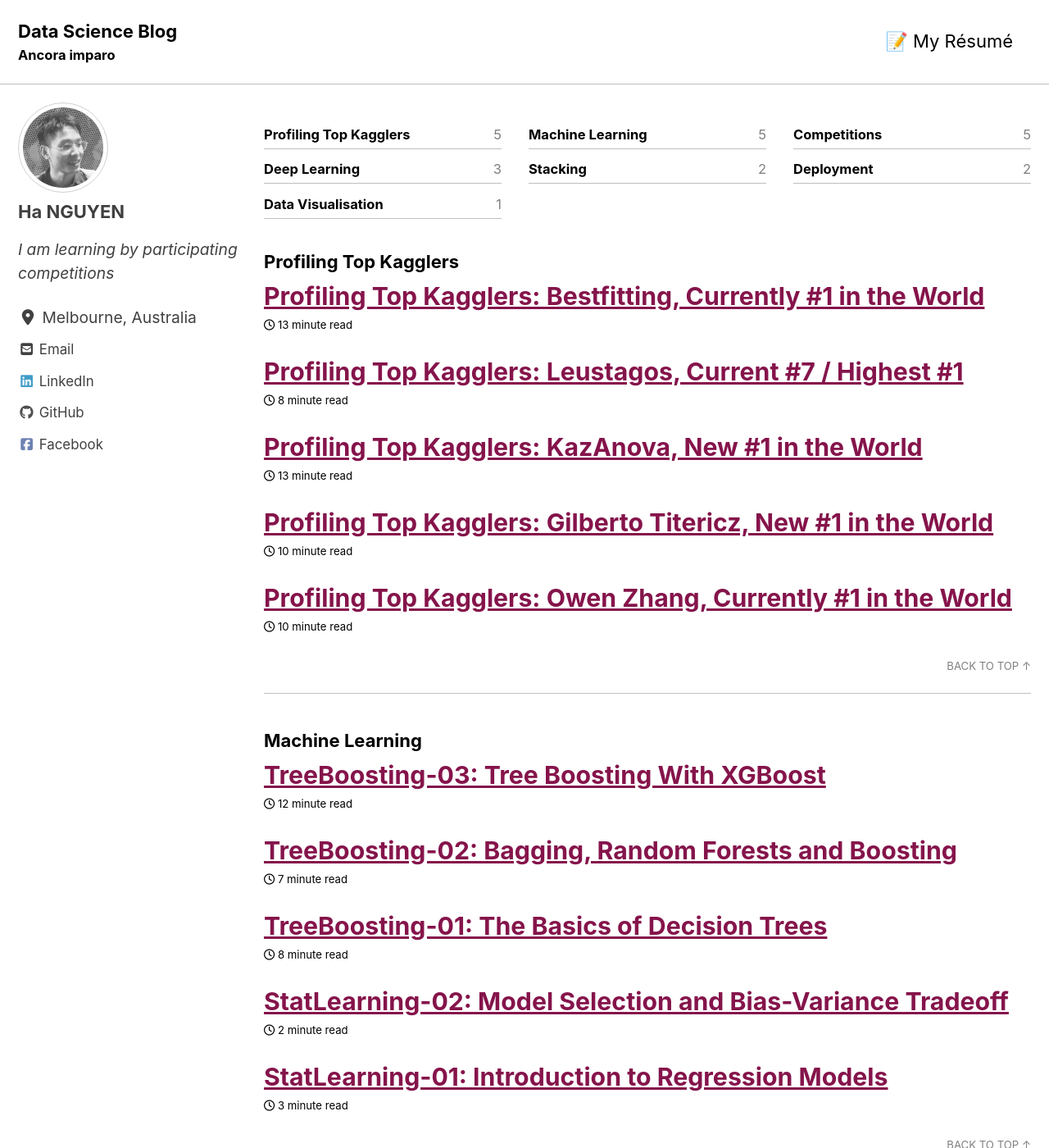
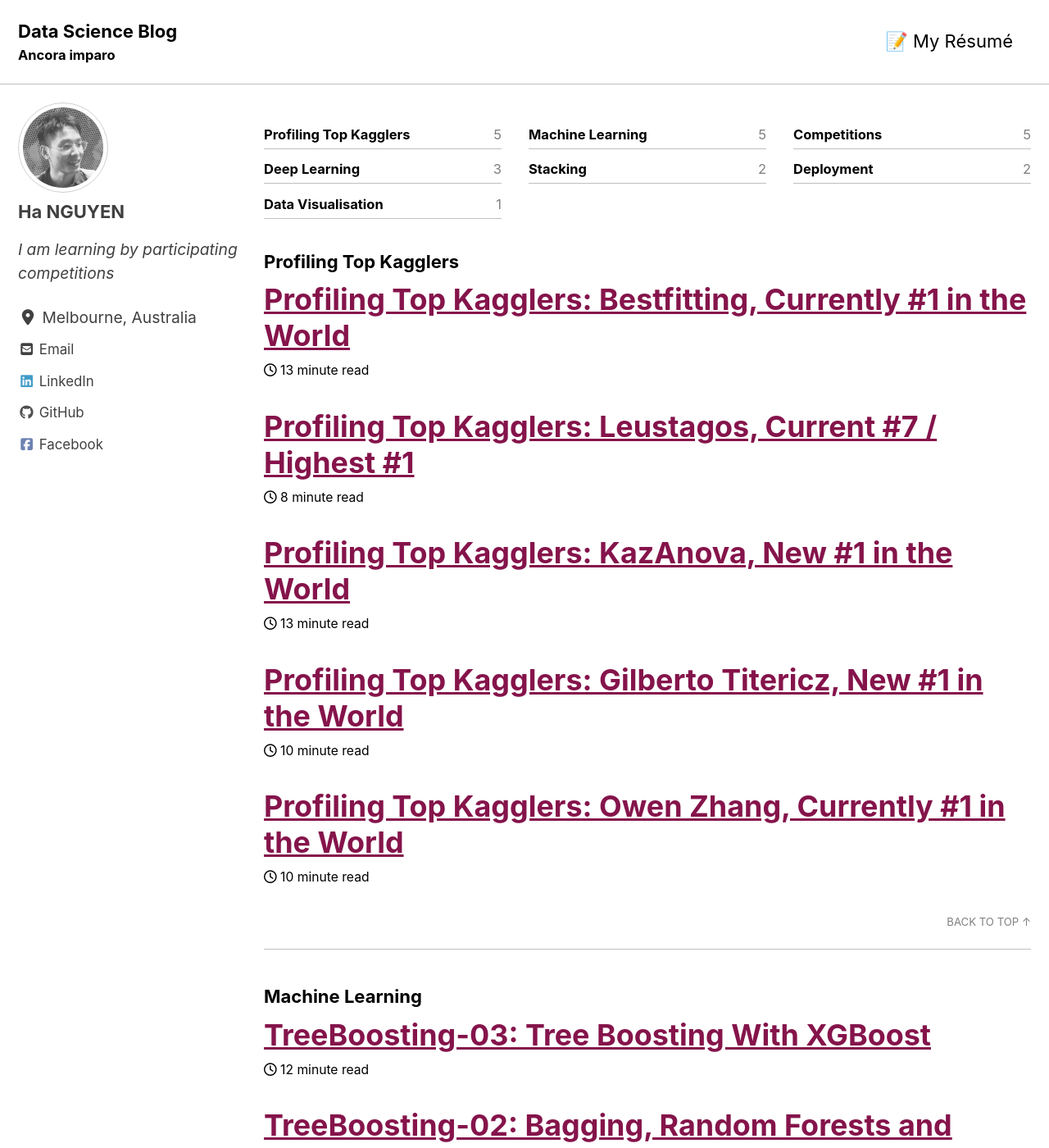
Before and after one commit to datasciblog/datasciblog.github.io, a Jekyll site: the page built from index.html, in a window 1280 px wide and 1400 px high. Shown: the whole window at 82% size. Built offline with Jekyll 4.4.1, drawn with Linux system fonts in a browser that asks for light colours; cached includes are drawn as plain includes; nearby versions of some CDN libraries; the list of posts is cut into pages by our own code.

Commit message:
Update _archive.scss

```diff
--- a/_sass/minimal-mistakes/_archive.scss
+++ b/_sass/minimal-mistakes/_archive.scss
@@ -20,6 +20,7 @@
 
 .archive__item {
   position: relative;
+  font-size: 1.1875em;
 
   a {
     position: relative;
```
